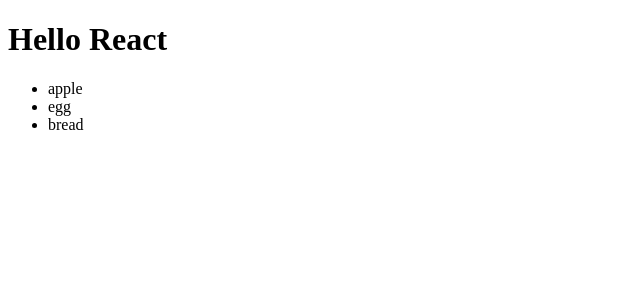
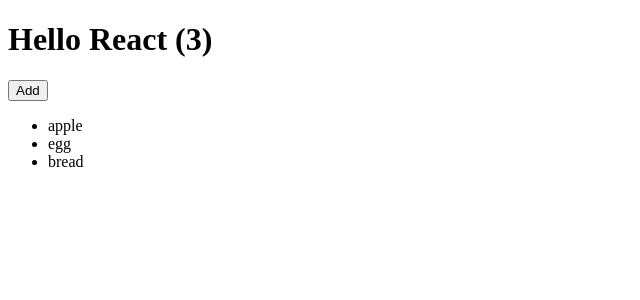
Before and after one commit to kyawhla-commit/pwd2-, a React (Vite) app in the folder todo/: page / in a window 1280 px wide. Shown: the top 300 px of the page, without its empty margins (0-640 px from the left). Built offline with nearby package versions, Linux system fonts and the light colour scheme.

Commit message:
add useState feature

```diff
--- a/todo/src/App.jsx
+++ b/todo/src/App.jsx
@@ -1,19 +1,28 @@
+import { useState } from "react";
+
 function Item({ item }) {
   return <li>{item.name}</li>;
 }
 export default function App() {
-  const data = [
-    { name: "apple", done: false },
-    { name: "egg", done: false },
-    { name: "bread", done: false },
-  ];
+  const [items, setItems] = useState([
+    { id: 3, name: "apple", done: false },
+    { id: 2, name: "egg", done: false },
+    { id: 1, name: "bread", done: false },
+  ]);
+
+  const add = (name) => {
+    const id = items[0].id + 1;
+    setItems([{ id, name, done: false }, ...items]);
+  };
+
   return (
     <>
-      <h1>Hello React</h1>
+      <h1>Hello React ({items.length})</h1>
+      <button onClick={() => add("New Item")}>Add</button>
       <ul>
-        {data.map(item => {
-          return <Item item={item} />;
-        })}
+        {items.map((item) => (
+          <Item key={items.id} item={item} />
+        ))}
       </ul>
     </>
   );
```
